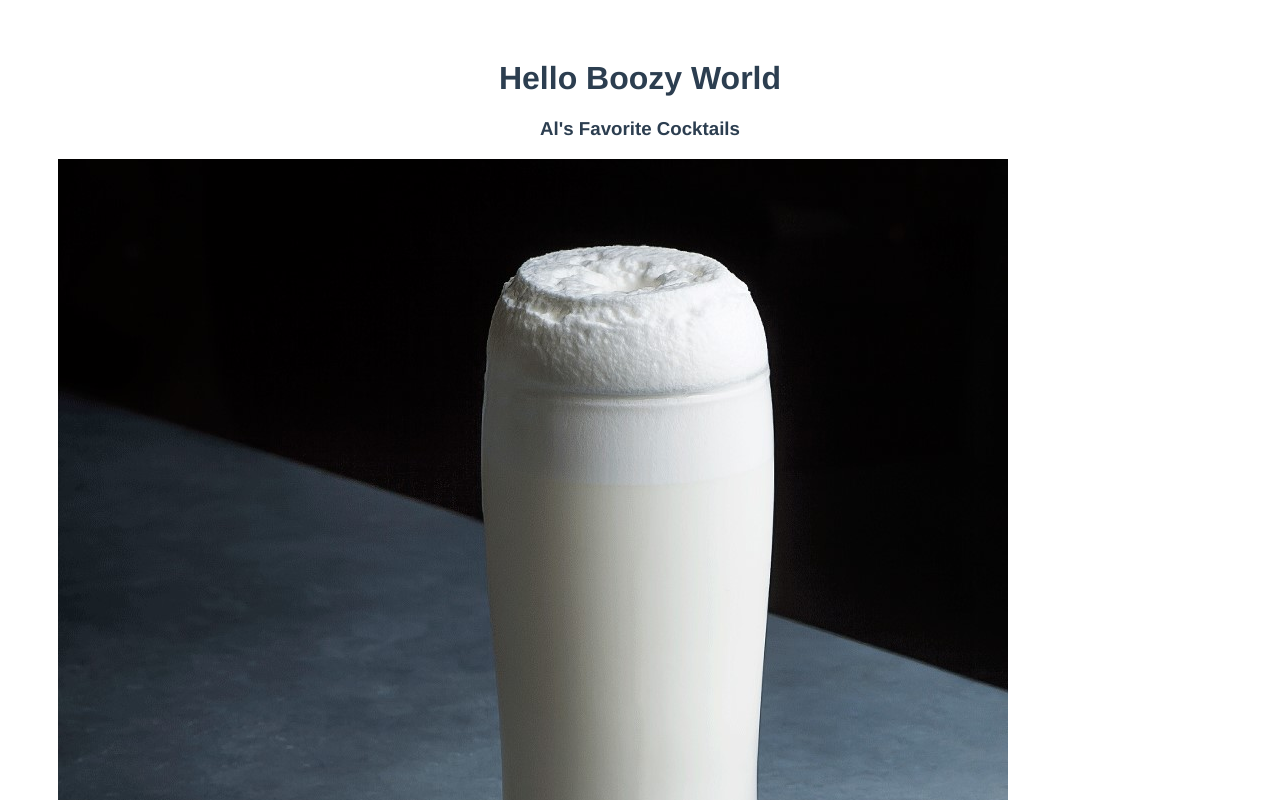
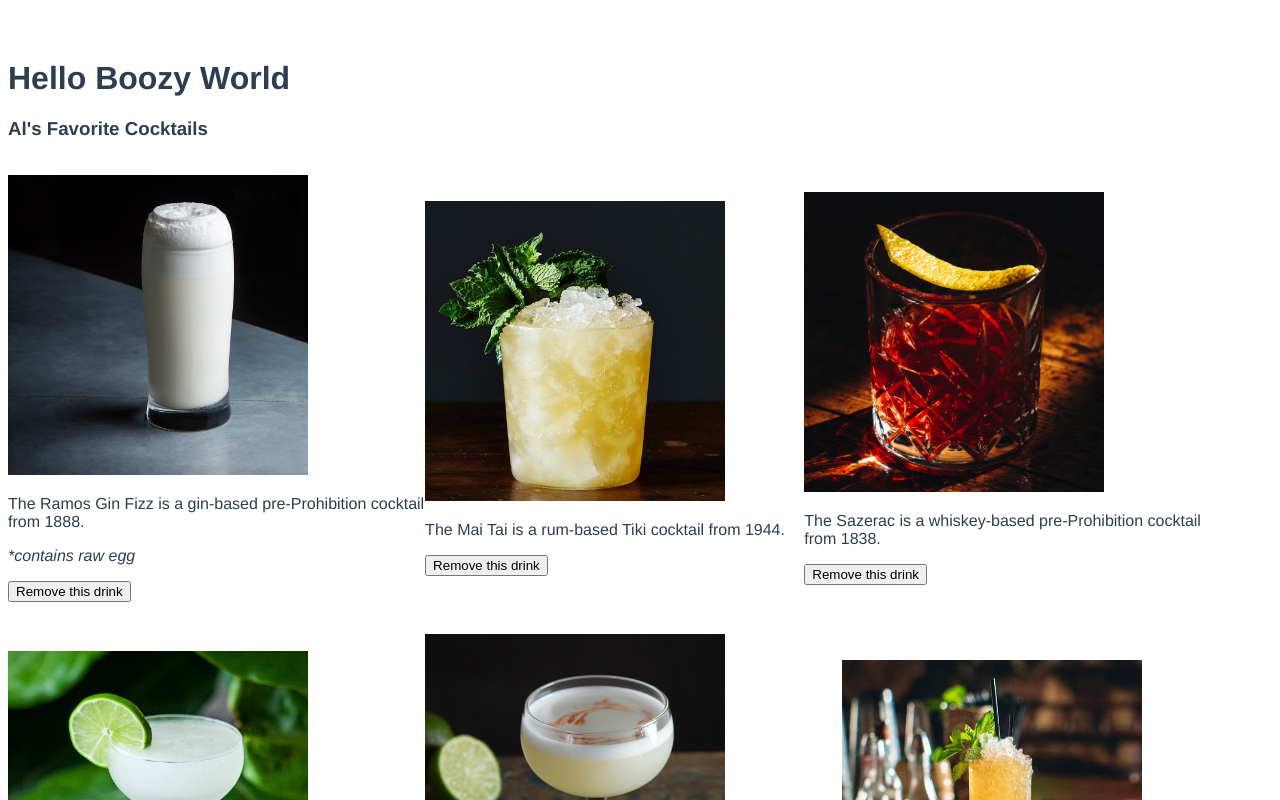
Before and after one commit to alchemy-bootcamp-two-summer-2018/list-of-vue, a Vue app: page / in a window 1280 px wide. Shown: the top 800 px of the page. Built offline with nearby package versions, Linux system fonts and the light colour scheme.

Commit message:
lining up images

```diff
--- a/src/App.vue
+++ b/src/App.vue
@@ -40,8 +40,11 @@ export default {
   font-family: 'Avenir', Helvetica, Arial, sans-serif;
   -webkit-font-smoothing: antialiased;
   -moz-osx-font-smoothing: grayscale;
-  text-align: center;
+  /* text-align: center; */
   color: #2c3e50;
   margin-top: 60px;
 }
+* {
+  box-sizing: border-box;
+}
 </style>
--- a/src/components/Drink.vue
+++ b/src/components/Drink.vue
@@ -1,7 +1,9 @@
 <template>
   <li>
     <p>
-      <img v-bind:src="drink.image">
+      <img class="drink-image" v-bind:src="drink.image">
+    </p>
+    <p>
       The {{ drink.name }} is a {{ drink.baseSpirit }}-based {{ drink.era }} cocktail from {{ drink.year }}.
     </p>
     <p v-if="drink.containsEgg === true">
@@ -24,5 +26,13 @@ export default {
 </script>
 
 <style>
+.drink-image {
+  height: 300px;
+  width: 300px;
+}
+li {
+  max-width: 33%;
+  min-width: 30%;
+}
 
 </style>
--- a/src/components/DrinkList.vue
+++ b/src/components/DrinkList.vue
@@ -27,6 +27,15 @@ export default {
 };
 </script>
 
+
 <style>
+ul {
+    display: flex;
+    align-items: center;
+    flex-wrap: wrap;
+    list-style-type: none;
+    margin: 0;
+    padding: 0;
+}
 
 </style>
```
